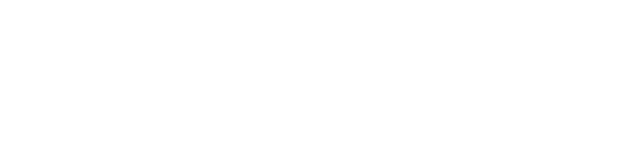
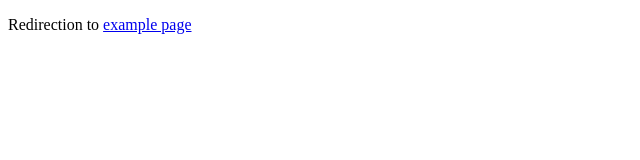
Before and after one commit to NeuroAssociates/seastack, a website: page index.html in a window 1280 px wide. Shown: the whole page, without its empty margins (0-640 px from the left). Drawn offline with Linux system fonts and the light colour scheme.

Commit message:
added: redirection messege

```diff
--- a/index.html
+++ b/index.html
@@ -7,5 +7,6 @@
         <title>seastack.js</title>
     </head>
     <body>
+        <p>Redirection to <a href="./example/index.html">example page</a></p>
     </body>
 </html>
```
Also changed, not shown: example/index.html (+0 -1 lines), dist/seastack.d.ts, example/css/common.css (line endings or trailing spaces), example/data/data.json (line endings or trailing spaces), example/data/title.json (line endings or trailing spaces), example/html/component.html (line endings or trailing spaces), example/html/info.html (line endings or trailing spaces), example/html/title.html (line endings or trailing spaces), package.json (line endings or trailing spaces), tsconfig.json (line endings or trailing spaces), 3 other files.
